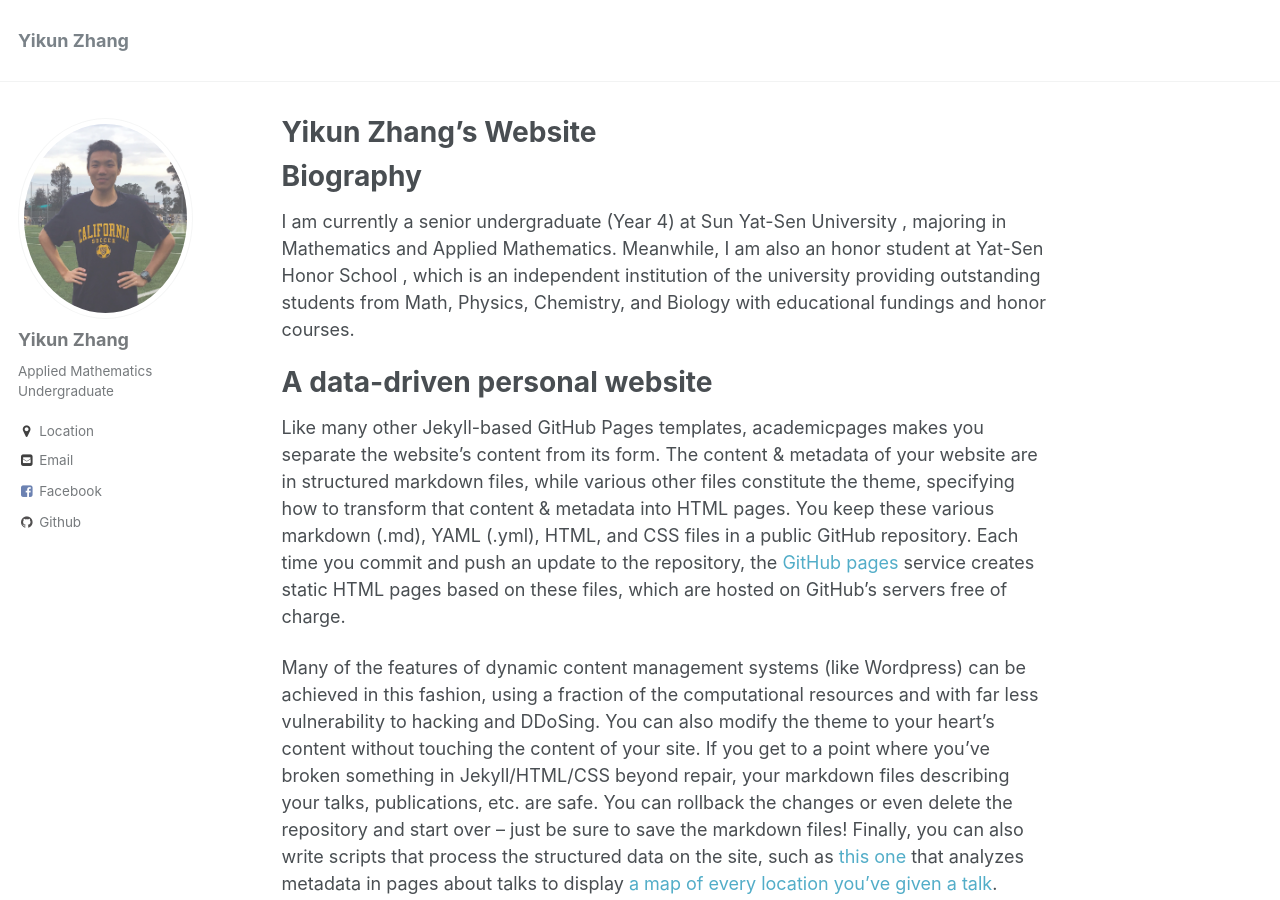
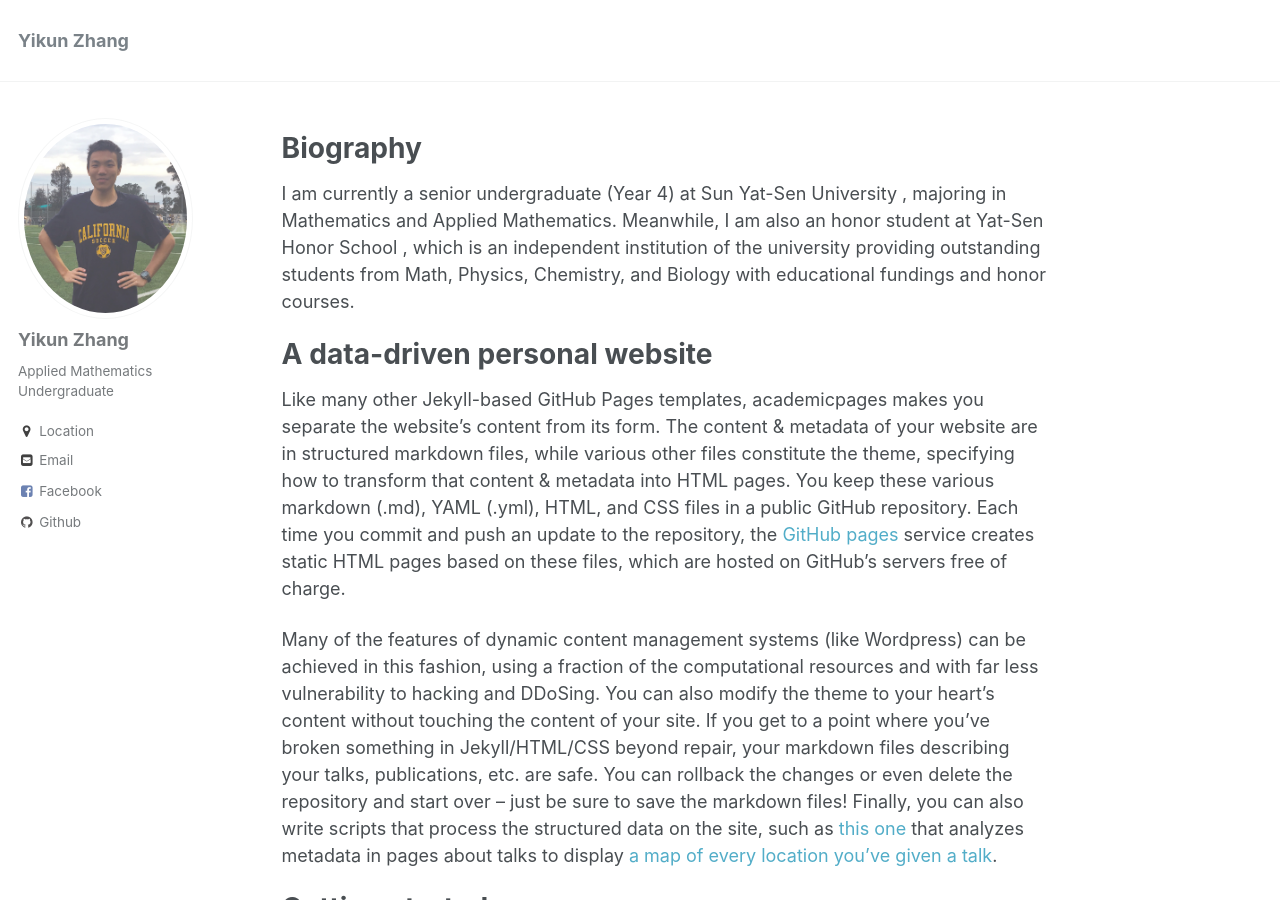
Before and after one commit to zhangyk8/zhangyk8.github.io, a Jekyll site: the page built from _pages/about.md, in a window 1280 px wide and 900 px high. Built offline with Jekyll 4.4.1, drawn with Linux system fonts in a browser that asks for light colours.

Commit message:
Update about.md

```diff
--- a/_pages/about.md
+++ b/_pages/about.md
@@ -1,6 +1,6 @@
 ---
 permalink: /
-title: "Yikun Zhang's Website"
+title: ""
 excerpt: "About me"
 author_profile: true
 redirect_from:
```
